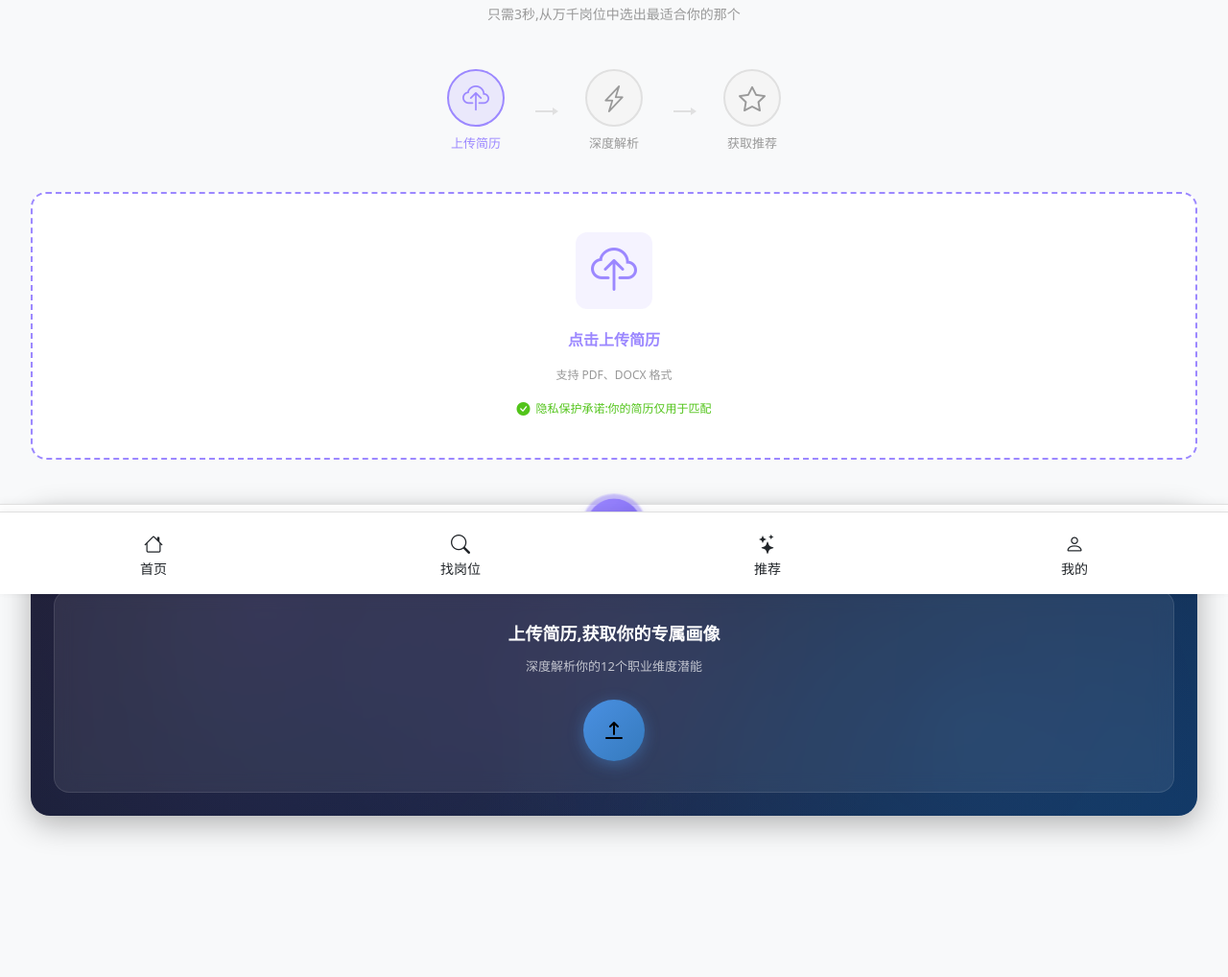
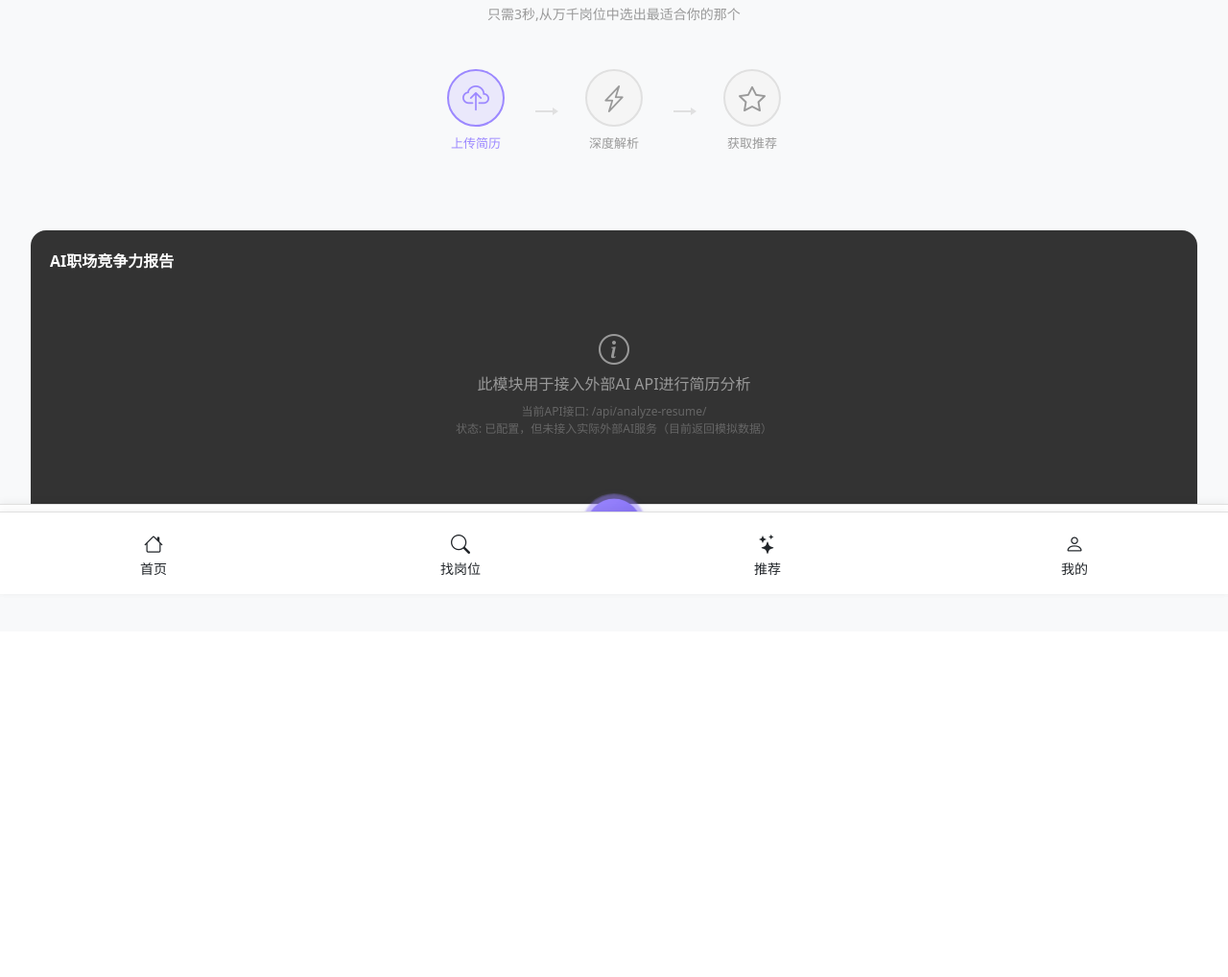
Before and after one commit to Dyllllan/HSY, a Django app: template mysite/jobs/templates/jobs/ai_career_navigation.html in a window 1280 px wide. Shown: the part 181-1199 px from the top of the page at 96% size. After the commit the page ends 801 px from the top, so only its background shows below. Run offline with Django 5.2, Linux system fonts and the light colour scheme; the template is opened without the code that fills it, so the values that code supplies are empty; some libraries are stand-ins or nearby versions.

Commit message:
update the AI recommendations page

```diff
--- a/mysite/jobs/templates/jobs/ai_career_navigation.html
+++ b/mysite/jobs/templates/jobs/ai_career_navigation.html
@@ -412,11 +412,8 @@
         border-radius: 16px;
         padding: 20px;
         min-height: 300px;
-        display: none;
-    }
-
-    .report-container.show {
         display: block;
+        margin-top: 40px;
     }
 
     .report-title {
@@ -644,62 +641,24 @@
     </div>
 </div>
 
-<!-- 简历上传区域 -->
-<div class="upload-section">
-    <div class="upload-area" id="upload-area" onclick="document.getElementById('resume-file-input').click()">
-        <div class="upload-icon">
-            <i class="bi bi-cloud-upload"></i>
-        </div>
-        <div class="upload-text">点击上传简历</div>
-        <div class="upload-hint">支持 PDF、DOCX 格式</div>
-        <div class="privacy-pledge">
-            <i class="bi bi-check-circle-fill"></i>
-            <span>隐私保护承诺:你的简历仅用于匹配</span>
-        </div>
-    </div>
-    <input type="file" id="resume-file-input" accept=".pdf,.docx" />
-</div>
-
-<!-- 专属职场竞争力模块 -->
-<div class="exclusive-competitiveness-section">
-    <div class="exclusive-card">
-        <div class="exclusive-header">
-            <div class="exclusive-title-wrapper">
-                <div class="exclusive-icon">
-                    <i class="bi bi-bar-chart-line"></i>
-                </div>
-                <div class="exclusive-title-group">
-                    <h3 class="exclusive-title">专属职场竞争力</h3>
-                    <p class="exclusive-subtitle">心理学×硬实力×未来潜力</p>
-                </div>
-            </div>
-            <div class="exclusive-locked-badge">
-                <i class="bi bi-lock-fill"></i>
-                <span>Locked</span>
-            </div>
-        </div>
-        <div class="exclusive-content">
-            <div class="exclusive-main-text">上传简历,获取你的专属画像</div>
-            <div class="exclusive-description">深度解析你的12个职业维度潜能</div>
-            <button class="exclusive-upload-btn" onclick="document.getElementById('resume-file-input').click()">
-                <svg width="24" height="24" viewBox="0 0 24 24" fill="none" xmlns="http://www.w3.org/2000/svg">
-                    <path d="M12 4V16M12 4L8 8M12 4L16 8M4 20H20" stroke="currentColor" stroke-width="2" stroke-linecap="round" stroke-linejoin="round"/>
-                </svg>
-            </button>
-        </div>
-    </div>
-</div>
-
 <!-- AI报告区域 -->
 <div class="report-section">
     <div class="report-container" id="report-container">
         <div class="report-title">AI职场竞争力报告</div>
-        <div class="report-content" id="report-content"></div>
+        <div class="report-content" id="report-content" style="display: none;"></div>
         <div class="report-loading" id="report-loading" style="display: none;">
             <i class="bi bi-arrow-repeat"></i>
             <div>正在分析简历，请稍候...</div>
         </div>
         <div class="report-error" id="report-error" style="display: none;"></div>
+        <div style="text-align: center; color: #999999; padding: 40px 20px;">
+            <i class="bi bi-info-circle" style="font-size: 32px; margin-bottom: 12px;"></i>
+            <div>此模块用于接入外部AI API进行简历分析</div>
+            <div style="font-size: 12px; margin-top: 8px; color: #666666;">
+                当前API接口: /api/analyze-resume/<br>
+                状态: 已配置，但未接入实际外部AI服务（目前返回模拟数据）
+            </div>
+        </div>
     </div>
 </div>
 
@@ -721,105 +680,30 @@
     }
 
     const csrftoken = getCookie('csrftoken');
-
-    const uploadArea = document.getElementById('upload-area');
-    const fileInput = document.getElementById('resume-file-input');
     const reportContainer = document.getElementById('report-container');
     const reportContent = document.getElementById('report-content');
     const reportLoading = document.getElementById('report-loading');
     const reportError = document.getElementById('report-error');
 
-    // 文件选择处理
-    fileInput.addEventListener('change', function(e) {
-        const file = e.target.files[0];
-        if (file) {
-            handleFileUpload(file);
-        }
+    // 页面加载时显示报告容器
+    document.addEventListener('DOMContentLoaded', function() {
+        reportContainer.classList.add('show');
     });
 
-    // 拖拽上传
-    uploadArea.addEventListener('dragover', function(e) {
-        e.preventDefault();
-        uploadArea.classList.add('dragover');
-    });
+    /**
+     * 调用外部AI API分析简历
+     * @param {string} fileId - 简历文件ID
+     */
+    function analyzeResume(fileId) {
+        // 更新步骤进度 - 显示正在分析
+        updateStepProgress(2);
 
-    uploadArea.addEventListener('dragleave', function(e) {
-        e.preventDefault();
-        uploadArea.classList.remove('dragover');
-    });
-
-    uploadArea.addEventListener('drop', function(e) {
-        e.preventDefault();
-        uploadArea.classList.remove('dragover');
-        const file = e.dataTransfer.files[0];
-        if (file && (file.type === 'application/pdf' || file.name.endsWith('.docx'))) {
-            handleFileUpload(file);
-        } else {
-            alert('请上传 PDF 或 DOCX 格式的简历文件');
-        }
-    });
-
-    // 处理文件上传
-    function handleFileUpload(file) {
-        // 验证文件类型
-        const validTypes = ['application/pdf'];
-        const validExtensions = ['.pdf', '.docx'];
-        const fileName = file.name.toLowerCase();
-        const isValidType = validTypes.includes(file.type) || validExtensions.some(ext => fileName.endsWith(ext));
-
-        if (!isValidType) {
-            alert('请上传 PDF 或 DOCX 格式的简历文件');
-            return;
-        }
-
-        // 验证文件大小（限制为10MB）
-        if (file.size > 10 * 1024 * 1024) {
-            alert('文件大小不能超过 10MB');
-            return;
-        }
-
-        // 更新UI状态
-        updateStepProgress(1);
-        uploadArea.style.pointerEvents = 'none';
-        uploadArea.style.opacity = '0.6';
-
-        // 上传文件
-        const formData = new FormData();
-        formData.append('resume', file);
-
-        // 显示报告容器和加载状态
-        reportContainer.classList.add('show');
+        // 显示加载状态
         reportContent.style.display = 'none';
         reportError.style.display = 'none';
         reportLoading.style.display = 'block';
 
-        fetch('/api/upload-resume/', {
-            method: 'POST',
-            headers: {
-                'X-CSRFToken': csrftoken
-            },
-            body: formData
-        })
-        .then(response => response.json())
-        .then(data => {
-            if (data.success) {
-                updateStepProgress(2);
-                // 调用AI分析接口
-                analyzeResume(data.file_id);
-            } else {
-                showError(data.message || '文件上传失败，请重试');
-                resetUploadArea();
-            }
-        })
-        .catch(error => {
-            console.error('Upload error:', error);
-            showError('网络错误，请重试');
-            resetUploadArea();
-        });
-    }
-
-    // 分析简历
-    function analyzeResume(fileId) {
+        // 调用后端API接口
         fetch('/api/analyze-resume/', {
             method: 'POST',
             headers: {
@@ -832,6 +716,7 @@
         .then(data => {
             reportLoading.style.display = 'none';
             if (data.success) {
+                // 更新步骤进度 - 分析完成
                 updateStepProgress(3);
                 // 显示报告内容
                 reportContent.textContent = data.report || '分析完成，但未生成报告内容。';
@@ -892,12 +777,8 @@
         reportError.style.display = 'block';
     }
 
-    // 重置上传区域
-    function resetUploadArea() {
-        uploadArea.style.pointerEvents = 'auto';
-        uploadArea.style.opacity = '1';
-        fileInput.value = '';
-    }
+    // 导出函数供外部调用
+    window.analyzeResume = analyzeResume;
 </script>
 
 <!-- 底部导航栏 -->
```
